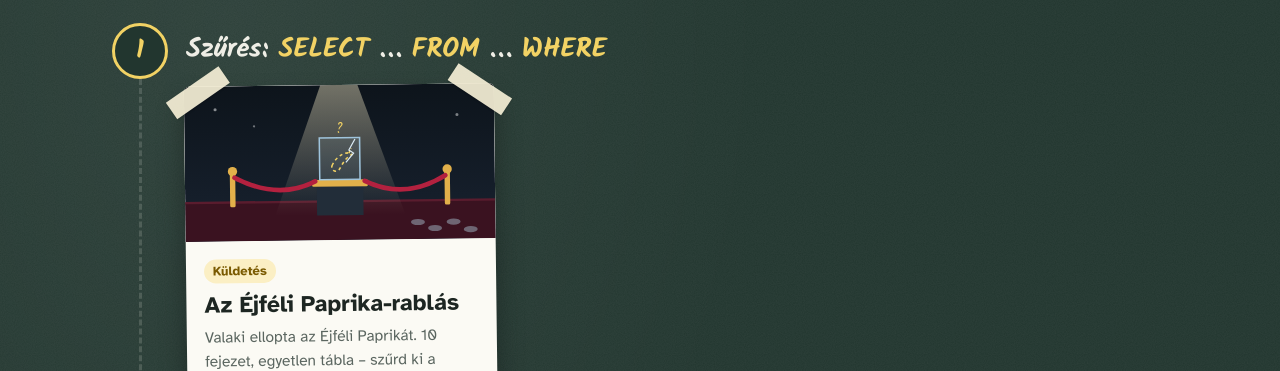
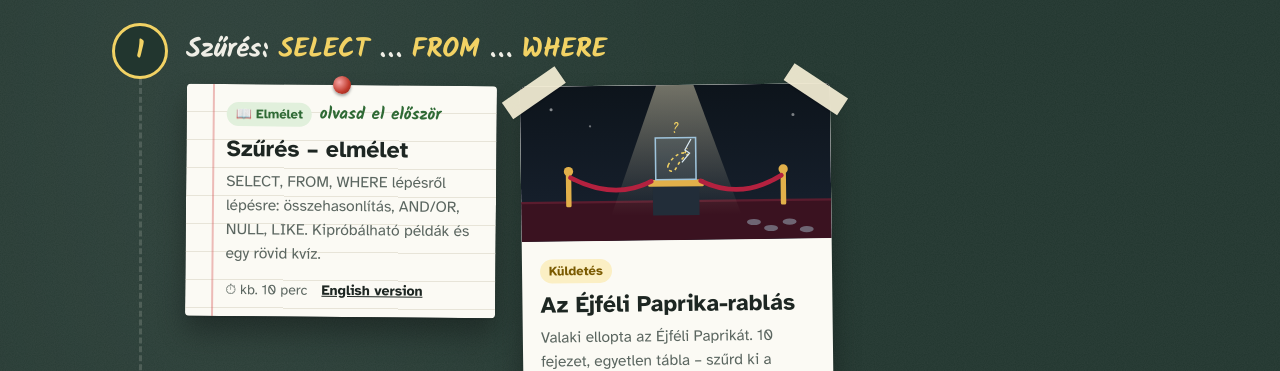
Before and after one commit to bruinsmad/digikult, a plain HTML site: page index.html in a window 1280 px wide. Shown: the part 581-952 px from the top of the page. Drawn offline with Linux system fonts and the light colour scheme.

Commit message:
Nav + landing: explainer pages, v2 mission progress

```diff
--- a/index.html
+++ b/index.html
@@ -123,6 +123,19 @@ a{color:inherit}
 .foot a.other{position:relative;z-index:2;font-weight:700;color:var(--paper-ink)}
 .foot .tag{border:1px solid var(--paper-line);border-radius:6px;padding:0 6px}
 
+/* notes = the explainer for a lesson: a sheet torn from an exercise book */
+.notes{position:relative;background:var(--paper);color:var(--paper-ink);border-radius:4px;padding:16px 18px 16px 40px;
+  background-image:linear-gradient(90deg,transparent 0 26px,rgba(214,90,90,.4) 26px 28px,transparent 28px),repeating-linear-gradient(transparent 0 27px,#e7e4d8 27px 28px);
+  box-shadow:0 2px 0 rgba(0,0,0,.08),0 16px 28px rgba(0,0,0,.32);transform:rotate(var(--tilt,.5deg));transition:transform .18s ease, box-shadow .18s ease}
+.notes:hover{transform:rotate(0) translateY(-3px);box-shadow:0 2px 0 rgba(0,0,0,.08),0 22px 34px rgba(0,0,0,.38)}
+.notes .pin{position:absolute;top:-9px;left:50%;width:18px;height:18px;margin-left:-9px;border-radius:50%;background:radial-gradient(circle at 35% 35%,#f7a6a6,#c0392b 60%,#7d1f17);box-shadow:0 2px 3px rgba(0,0,0,.35)}
+.notes .kind{--kbg:#e1f0dc;--kfg:#2f6a35}
+.notes .first{margin-left:8px;font:700 17px var(--f-chalk);color:#2f6a35}
+.notes h4{margin:8px 0 6px;font:700 23px/1.2 var(--f-body)}
+.notes h4 a{text-decoration:none}
+.notes h4 a::after{content:"";position:absolute;inset:0;z-index:1}
+.notes p{margin:0;color:var(--paper-muted);font-size:15.5px}
+
 /* demo = teacher's projector card: chalk-outlined, sits on the board rather than pinned */
 .demo{position:relative;border:2px dashed rgba(156,200,232,.55);border-radius:12px;padding:12px;background:rgba(0,0,0,.12);
   transition:border-color .18s, background .18s}
@@ -209,7 +222,7 @@ a{color:inherit}
       chapters:(d,n)=>`${d} / ${n} fejezet kész`, chaptersTotal:n=>`${n} fejezet`, min:n=>`kb. ${n} perc`,
       cont:"Folytatás", go:"Indítás", solved:"Megoldva ✓",
       enOnly:"angol nyelvű", other:{en:"English version", hu:"Magyar változat"},
-      demoNote:"Tanári bemutató, kivetítőre",
+      demoNote:"Tanári bemutató, kivetítőre", readFirst:"olvasd el először",
       foot:"Minden oldal bal alsó sarkában ott az „Oldalak” menü: onnan bármikor visszajutsz ide.",
       againAll:"Bármelyiket újrajátszhatod lent."
     },
@@ -219,7 +232,7 @@ a{color:inherit}
       chapters:(d,n)=>`${d} of ${n} chapters done`, chaptersTotal:n=>`${n} chapters`, min:n=>`about ${n} min`,
       cont:"Continue", go:"Start", solved:"Solved ✓",
       enOnly:"English only", huOnly:"Hungarian only", other:{en:"English version", hu:"Magyar változat"},
-      demoNote:"Teacher demo for the projector",
+      demoNote:"Teacher demo for the projector", readFirst:"read this first",
       foot:"Every page has a “Pages” menu in the bottom-left corner that brings you back here.",
       againAll:"Replay any of them below."
     }
@@ -391,7 +404,7 @@ a{color:inherit}
             <span class="dot" aria-hidden="true">${li + 1}</span>
             <div>
               <h3>${esc(D.t(ls.title)).replace(/(SELECT|FROM|WHERE|GROUP BY)/g, "<code>$1</code>")}</h3>
-              <div class="items">${ls.pages.map(p => p.kind === "demo" ? demoCard(p, tp, T) : poster(p, tp, T, TILTS[tilt++ % TILTS.length])).join("")}</div>
+              <div class="items">${ls.pages.map(p => p.kind === "demo" ? demoCard(p, tp, T) : p.kind === "theory" ? notesCard(p, tp, T) : poster(p, tp, T, TILTS[tilt++ % TILTS.length])).join("")}</div>
             </div>
           </li>`).join("")}
         </ol>
@@ -426,6 +439,17 @@ a{color:inherit}
     </article>`;
   }
 
+  function notesCard(p, tp, T){
+    const L = D.lang;
+    return `<article class="notes">
+      <span class="pin" aria-hidden="true"></span>
+      <span class="kind">📖 ${esc(D.t(D.KIND[p.kind]))}</span><span class="first">${esc(T.readFirst)}</span>
+      <h4><a href="${D.url(D.fileFor(p))}">${esc(D.t(p.title))}</a></h4>
+      <p>${esc(D.t(p.desc))}</p>
+      <div class="foot">${p.minutes ? `<span>⏱ ${T.min(p.minutes)}</span>` : ""}${langLine(p, T, L)}</div>
+    </article>`;
+  }
+
   function demoCard(p, tp, T){
     return `<article class="demo">
       <span class="cover">${cover(p, tp)}</span>
--- a/nav.js
+++ b/nav.js
@@ -36,6 +36,17 @@
             title: { hu: "Szűrés: SELECT … FROM … WHERE", en: "Filtering: SELECT … FROM … WHERE" },
             pages: [
               {
+                id: "where-intro",
+                kind: "theory",
+                minutes: 10,
+                title: { hu: "Szűrés – elmélet", en: "Filtering – explainer" },
+                desc: {
+                  hu: "SELECT, FROM, WHERE lépésről lépésre: összehasonlítás, AND/OR, NULL, LIKE. Kipróbálható példák és egy rövid kvíz.",
+                  en: "SELECT, FROM and WHERE step by step: comparisons, AND/OR, NULL, LIKE. Runnable examples and a short quiz."
+                },
+                files: { en: "sql/where/intro.html", hu: "sql/where/intro-hu.html" }
+              },
+              {
                 id: "heist",
                 kind: "story",
                 minutes: 35,
@@ -53,6 +64,17 @@
             id: "group-by",
             title: { hu: "Csoportosítás: GROUP BY és összesítő függvények", en: "Grouping: GROUP BY and aggregates" },
             pages: [
+              {
+                id: "group-by-intro",
+                kind: "theory",
+                minutes: 12,
+                title: { hu: "Csoportosítás – elmélet", en: "Grouping – explainer" },
+                desc: {
+                  hu: "COUNT, SUM, AVG, MIN, MAX, GROUP BY és HAVING: hogyan lesz sok sorból egy szám, csoportonként.",
+                  en: "COUNT, SUM, AVG, MIN, MAX, GROUP BY and HAVING: how many rows become one number, group by group."
+                },
+                files: { en: "sql/group-by/intro.html", hu: "sql/group-by/intro-hu.html" }
+              },
               {
                 id: "round-up",
                 kind: "story",
@@ -82,16 +104,27 @@
             title: { hu: "Táblák összekapcsolása: FROM a, b WHERE a.x_id = b.id", en: "Joining tables: FROM a, b WHERE a.x_id = b.id" },
             pages: [
               {
+                id: "joins-intro",
+                kind: "theory",
+                minutes: 15,
+                title: { hu: "Táblák összekapcsolása – elmélet", en: "Joining tables – explainer" },
+                desc: {
+                  hu: "Hivatkozások, minden sor minden sorral, a párosítási szabály, három tábla és a kapcsolattípusok.",
+                  en: "References, every row with every row, the matching rule, three tables and the kinds of links."
+                },
+                files: { en: "sql/joins/intro.html", hu: "sql/joins/intro-hu.html" }
+              },
+              {
                 id: "backstage",
                 kind: "story",
                 minutes: 35,
                 title: { hu: "Backstage: az eltűnt gitár", en: "Backstage: The Missing Guitar" },
                 desc: {
-                  hu: "Fesztiválon vagyunk, és a főzenekar gitárja eltűnt. Hat tábla, egy éjszaka – kösd össze őket és találd meg a tettest.",
-                  en: "A festival night and the headliner's guitar is gone. Six tables, one night – connect them and find the culprit."
+                  hu: "Fesztiválon vagyunk, és a főzenekar gitárja eltűnt. Három tábla, egy éjszaka – kösd össze őket és találd meg a tettest.",
+                  en: "A festival night and the headliner's guitar is gone. Three tables, one night – connect them and find the culprit."
                 },
                 files: { en: "sql/joins/backstage.html", hu: "sql/joins/backstage-hu.html" },
-                progress: { chapters: 9, keys: { en: "backstage-en-v1", hu: "backstage-hu-v1" } }
+                progress: { chapters: 9, keys: { en: "backstage-en-v2", hu: "backstage-hu-v2" } }
               },
               {
                 id: "matchmaker",
@@ -109,11 +142,11 @@
                 minutes: 35,
                 title: { hu: "A megtört szövetség", en: "The Broken Pact" },
                 desc: {
-                  hu: "1214, a Nagy Tanács éjszakája: királyok, királynők, lovagok és szövetségek. Valaki az ellenségnek ír. Kapcsold össze a táblákat, és leplezd le az árulót.",
-                  en: "1214, the night of the Great Council: kings, queens, knights and alliances. Someone is writing to the enemy. Join the tables and unmask the traitor."
+                  hu: "1214, a Nagy Tanács éjszakája: királyságok, lovagok és lepecsételt levelek. Valaki az ellenségnek ír. Kapcsold össze a táblákat, és leplezd le az árulót.",
+                  en: "1214, the night of the Great Council: kingdoms, knights and sealed letters. Someone is writing to the enemy. Join the tables and unmask the traitor."
                 },
                 files: { en: "sql/joins/pact.html", hu: "sql/joins/pact-hu.html" },
-                progress: { chapters: 9, keys: { en: "pact-en-v1", hu: "pact-hu-v1" } }
+                progress: { chapters: 9, keys: { en: "pact-en-v2", hu: "pact-hu-v2" } }
               }
             ]
           }
@@ -152,7 +185,8 @@
   const KIND = {
     story:  { hu: "Küldetés", en: "Mission" },
     demo:   { hu: "Bemutató", en: "Demo" },
-    lesson: { hu: "Lecke", en: "Lesson" }
+    lesson: { hu: "Lecke", en: "Lesson" },
+    theory: { hu: "Elmélet", en: "Explainer" }
   };
   const UI = {
     hu: { btn: "Oldalak", home: "Kezdőlap", close: "Bezárás", here: "itt vagy", min: "perc" },
```
